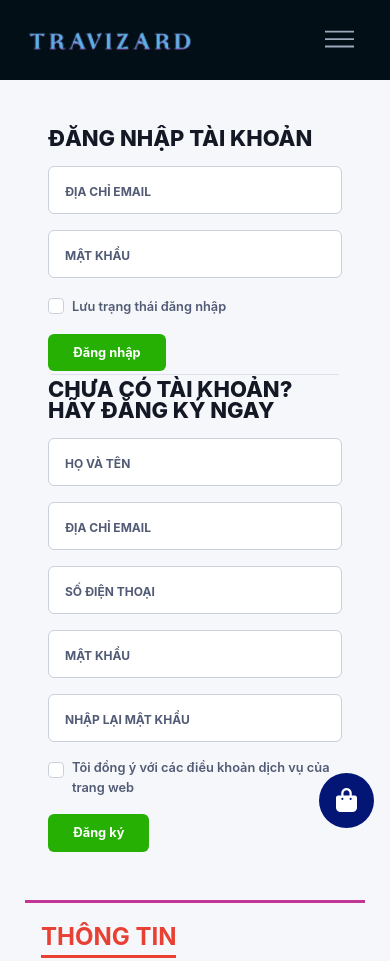
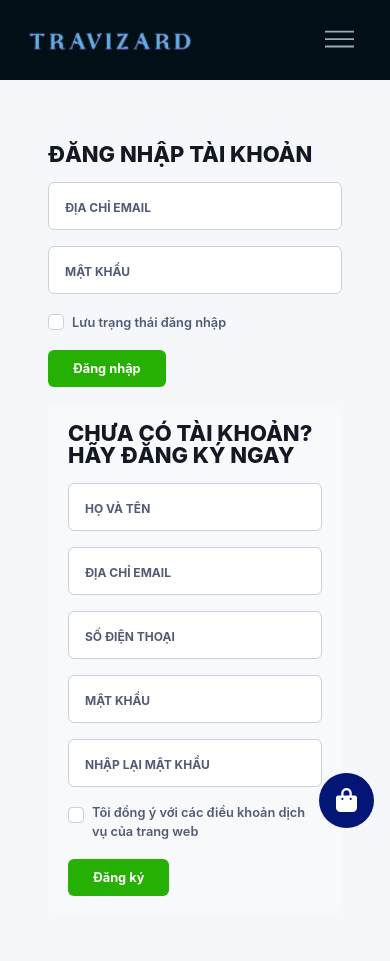
Before and after one commit to webwizards23gitb/webwizards23gitb.github.io, a plain HTML site: page account.html in a window 390 px wide. Shown: the top 961 px of the page. Drawn offline with Linux system fonts and the light colour scheme.

Commit message:
Update account.html

```diff
--- a/account.html
+++ b/account.html
@@ -7,14 +7,12 @@
   <meta name="viewport" content="width=device-width, initial-scale=1.0" />
   <!-- Fonts -->
   <link href="https://fonts.googleapis.com/css?family=Poppins" rel="stylesheet" />
-  <!-- Fonts -->
   <!-- CSS files -->
   <link rel="stylesheet" href="assets/css/font-awesome.css" />
   <link rel="stylesheet" href="assets/css/bootstrap.min.css" />
   <link rel="stylesheet" href="assets/css/app.css" />
   <link rel="stylesheet" href="assets/css/swiper-bundle.min.css" />
   <link href="assets/css/aos.css" rel="stylesheet" />
-  <!-- CSS files -->
   <!-- JavaScript files -->
   <script src="assets/js/jquery-3.7.1.min.js"></script>
   <script src="assets/js/bootstrap.bundle.min.js"></script>
@@ -22,8 +20,13 @@
   <script src="assets/js/aos.js"></script>
   <script src="assets/js/sweetalert.min.js"></script>
   <script src="assets/js/app.js"></script>
-  <!-- JavaScript files -->
+  <!-- Custom CSS -->
   <style>
+    .custom-panel {
+      background-color: #f8f9fa;
+      padding: 20px;
+      border-radius: 10px;
+    }
   </style>
 </head>
 
@@ -33,7 +36,7 @@
   <div class="container-fill">
     <div class="p-5 mt-5">
       <div class="row">
-        <div class="col-12 col-lg-6" data-aos="fade-right">
+        <div class="col-12 col-lg-6 mt-3 mt-lg-0" data-aos="fade-right">
           <!-- Đăng nhập -->
           <form id="loginForm">
             <h3 class="mb-3">ĐĂNG NHẬP TÀI KHOẢN</h3>
@@ -55,15 +58,13 @@
           </form>
           <!-- Đăng nhập -->
         </div>
-        <div class="d-block d-lg-none">
-          <hr>
-        </div>
-        <div class="col-12 col-lg-6" data-aos="fade-right">
+        <div class="col-12 col-lg-6 mt-3 mt-lg-0" data-aos="fade-right">
           <!-- Đăng ký -->
+          <div class="custom-panel">
             <h3 class="mb-3">CHƯA CÓ TÀI KHOẢN? HÃY ĐĂNG KÝ NGAY</h3>
             <form id="registerForm">
               <div class="form-floating mb-3">
-              <input type="text" class="form-control" id="floatingFullnameInput" placeholder="name@example.com">
+                <input type="text" class="form-control" id="floatingFullnameInput" placeholder="Họ và tên">
                 <label for="floatingFullnameInput" style="font-size: 0.75rem;">Họ và tên</label>
               </div>
               <div class="form-floating mb-3">
@@ -71,7 +72,7 @@
                 <label for="floatingEmailInputRegister" style="font-size: 0.75rem;">Địa chỉ email</label>
               </div>
               <div class="form-floating mb-3">
-              <input type="number" class="form-control" id="floatingPhoneNumberInput" placeholder="name@example.com">
+                <input type="number" class="form-control" id="floatingPhoneNumberInput" placeholder="Số điện thoại">
                 <label for="floatingPhoneNumberInput" style="font-size: 0.75rem;">Số điện thoại</label>
               </div>
               <div class="form-floating mb-3">
@@ -90,6 +91,7 @@
               </div>
               <button type="button" class="btn btn-success" onclick="register()">Đăng ký</button>
             </form>
+          </div>
           <!-- Đăng ký -->
         </div>
       </div>
@@ -101,13 +103,10 @@
     AOS.init();
 
     function login() {
-      // Lấy giá trị từ form đăng nhập
       var email = document.getElementById("floatingEmailInputLogin").value;
       var password = document.getElementById("floatingPasswordInputLogin").value;
 
-      // Kiểm tra các trường có được nhập đầy đủ hay không
       if (email === "" || password === "") {
-        // Hiển thị thông báo lỗi nếu có trường nào chưa nhập đầy đủ
         Swal.fire({
           icon: "error",
           title: "Lỗi!",
@@ -116,7 +115,6 @@
         return;
       }
 
-      // Nếu nhập đầy đủ, thực hiện đăng nhập thành công
       const Toast = Swal.mixin({
         toast: true,
         position: "top-end",
@@ -138,14 +136,14 @@
     }
 
     function register() {
-      // Lấy giá trị từ form đăng ký
       var fullname = document.getElementById("floatingFullnameInput").value;
       var email = document.getElementById("floatingEmailInputRegister").value;
       var phone = document.getElementById("floatingPhoneNumberInput").value;
-      var password = document.getElementById("floatingPasswordInput")
-  // Kiểm tra các trường có được nhập đầy đủ và đồng ý điều khoản hay không
+      var password = document.getElementById("floatingPasswordInputRegister").value;
+      var rePassword = document.getElementById("floatingRePasswordInput").value;
+      var acceptTOS = document.getElementById("acceptTOSCheckbox").checked;
+
       if (fullname === "" || email === "" || phone === "" || password === "" || rePassword === "" || !acceptTOS) {
-    // Hiển thị thông báo lỗi nếu có trường nào chưa nhập đầy đủ hoặc không đồng ý điều khoản
         Swal.fire({
           icon: "error",
           title: "Lỗi!",
@@ -154,7 +152,6 @@
         return;
       }
 
-  // Nếu nhập đầy đủ, thực hiện đăng ký thành công (hiện tại chưa có xử lý đăng ký, chỉ hiển thị thông báo)
       Swal.fire({
         icon: "success",
         title: "Đăng ký thành công!",
@@ -162,11 +159,6 @@
       });
     }
   </script>
-  <script src="assets/js/jquery-3.7.1.min.js"></script>
-  <script src="assets/js/bootstrap.bundle.min.js"></script>
-  <script src="assets/js/swiper-bundle.min.js"></script>
-  <script src="assets/js/aos.js"></script>
-  <script src="assets/js/sweetalert.min.js"></script>
-  <script src="assets/js/app.js"></script>
 </body>
+
 </html>
```
Lines whose indentation alone changed are shown as unchanged.
